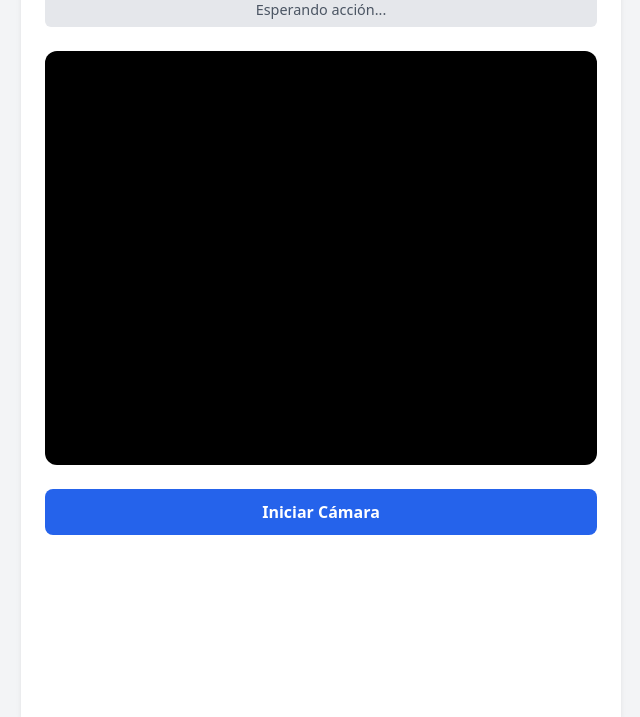
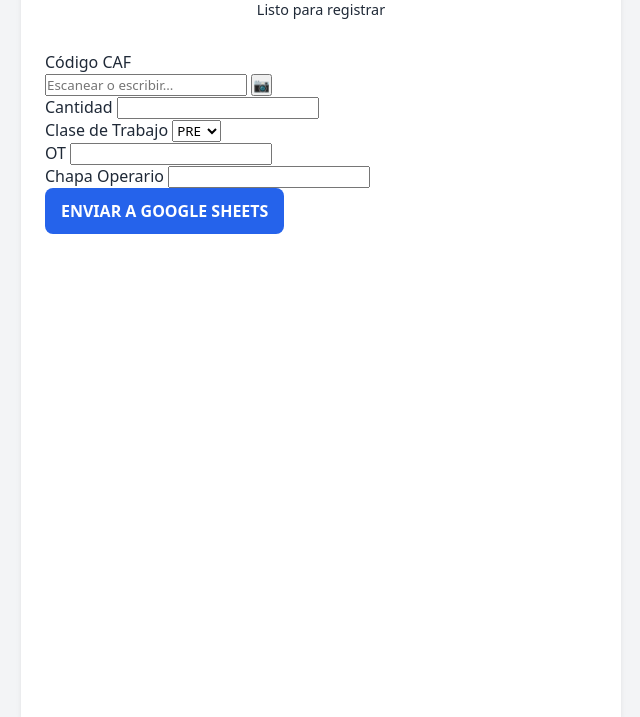
Before and after one commit to alvarosermanfer-boop/lector_qr, a plain HTML site: page index.html in a window 1280 px wide. Shown: the part 83-800 px from the top of the page, without its empty margins (319-959 px from the left). Drawn offline with nearby package versions, Linux system fonts and the light colour scheme.

Commit message:
Update index.html
Gemini segundo envio

```diff
--- a/index.html
+++ b/index.html
@@ -2,50 +2,64 @@
 <html lang="es">
 <head>
     <meta charset="UTF-8">
-    <meta name="viewport" content="width=device-width, initial-scale=1.0, maximum-scale=1.0, user-scalable=no">
-    <title>QR Scanner PWA</title>
+    <meta name="viewport" content="width=device-width, initial-scale=1.0">
+    <title>Registro de Producción CAF</title>
     <script src="https://cdn.jsdelivr.net/npm/jsqr@1.4.0/dist/jsQR.min.js"></script>
     <link rel="stylesheet" href="styles.css">
 </head>
 <body>
-    <main class="app-container">
+    <div class="app-container">
         <header>
-            <h1>Escáner QR</h1>
-            <p id="status-indicator" class="status idle">Esperando acción...</p>
+            <h1>Registro de Trabajo</h1>
+            <p id="global-status" class="status">Listo para registrar</p>
         </header>
 
-        <section class="scanner-section">
-            <div id="video-container">
-                <video id="qr-video" playsinline autoplay hidden></video>
-                <div id="scan-region-highlight" hidden></div>
+        <form id="main-form">
+            <div class="form-group">
+                <label for="input-caf">Código CAF</label>
+                <div class="input-with-action">
+                    <input type="text" id="input-caf" placeholder="Escanear o escribir..." required>
+                    <button type="button" id="btn-open-scanner" class="btn-icon">📷</button>
+                </div>
             </div>
-            <canvas id="qr-canvas" hidden></canvas>
 
-            <div id="fallback-container" hidden>
-                <p>No se pudo acceder a la cámara. Sube una imagen:</p>
-                <input type="file" id="file-input" accept="image/*">
+            <div class="form-group">
+                <label for="input-cantidad">Cantidad</label>
+                <input type="number" id="input-cantidad" required>
             </div>
-        </section>
 
-        <section class="controls">
-            <button id="btn-start" class="btn primary">Iniciar Cámara</button>
-            <button id="btn-stop" class="btn danger" hidden>Detener</button>
-            <button id="btn-switch" class="btn secondary" hidden>Cambiar Cámara</button>
-        </section>
+            <div class="form-group">
+                <label for="select-clase">Clase de Trabajo</label>
+                <select id="select-clase">
+                    <option value="PRE">PRE</option>
+                    <option value="COR">COR</option>
+                </select>
+            </div>
 
-        <section id="result-section" class="result-section" hidden>
-            <h2>Resultado:</h2>
-            <div class="result-box">
-                <p id="result-text"></p>
+            <div class="form-group">
+                <label for="input-ot">OT</label>
+                <input type="text" id="input-ot" required>
             </div>
-            <div class="result-actions">
-                <button id="btn-copy" class="btn secondary">Copiar Texto</button>
-                <button id="btn-open-link" class="btn primary" hidden>Abrir Enlace</button>
-                <button id="btn-clear" class="btn danger">Limpiar</button>
+
+            <div class="form-group">
+                <label for="input-chapa">Chapa Operario</label>
+                <input type="text" id="input-chapa" required>
             </div>
-        </section>
-    </main>
 
+            <button type="submit" id="btn-submit" class="btn primary full-width">ENVIAR A GOOGLE SHEETS</button>
+        </form>
+
+        <div id="scanner-modal" class="modal" hidden>
+            <div class="modal-content">
+                <div class="video-wrapper">
+                    <video id="qr-video" playsinline autoplay></video>
+                    <canvas id="qr-canvas" hidden></canvas>
+                    <div class="scan-overlay"></div>
+                </div>
+                <button type="button" id="btn-close-scanner" class="btn danger">Cancelar</button>
+            </div>
+        </div>
+    </div>
     <script src="app.js"></script>
 </body>
 </html>
```
